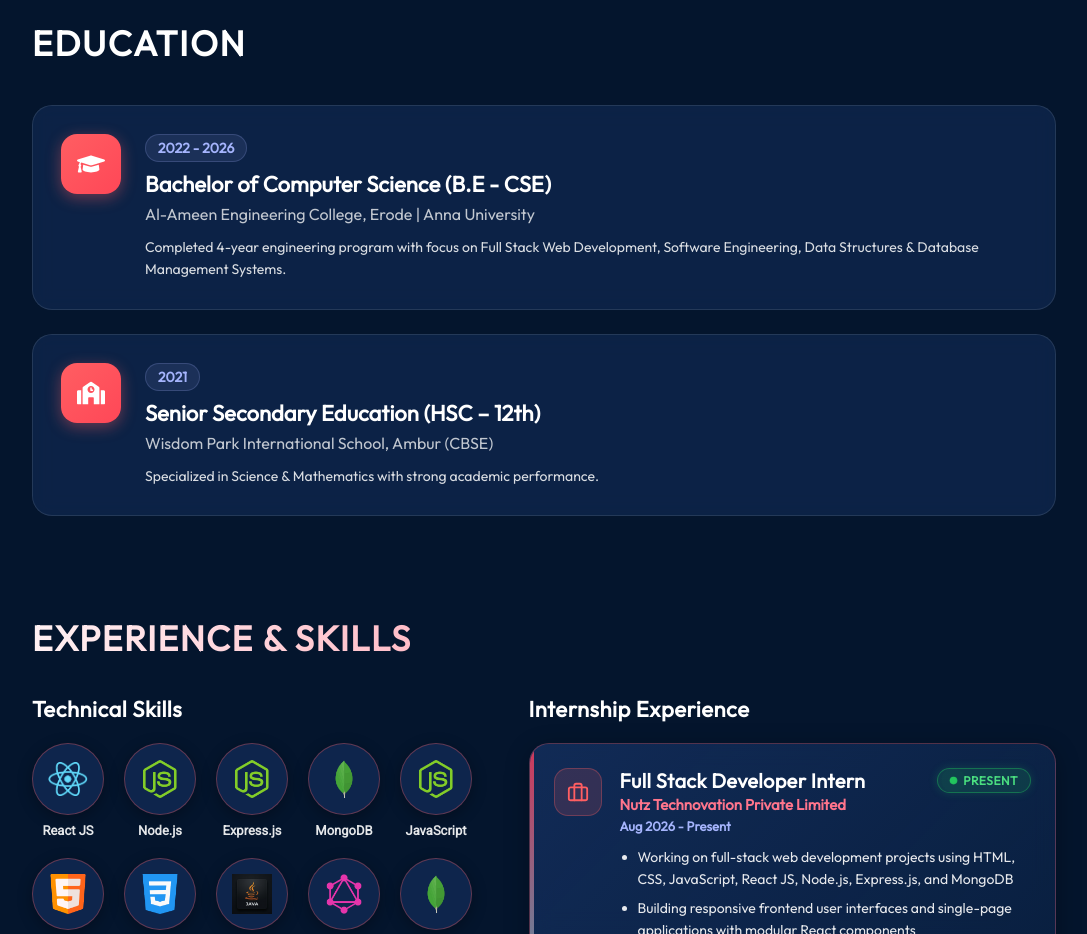
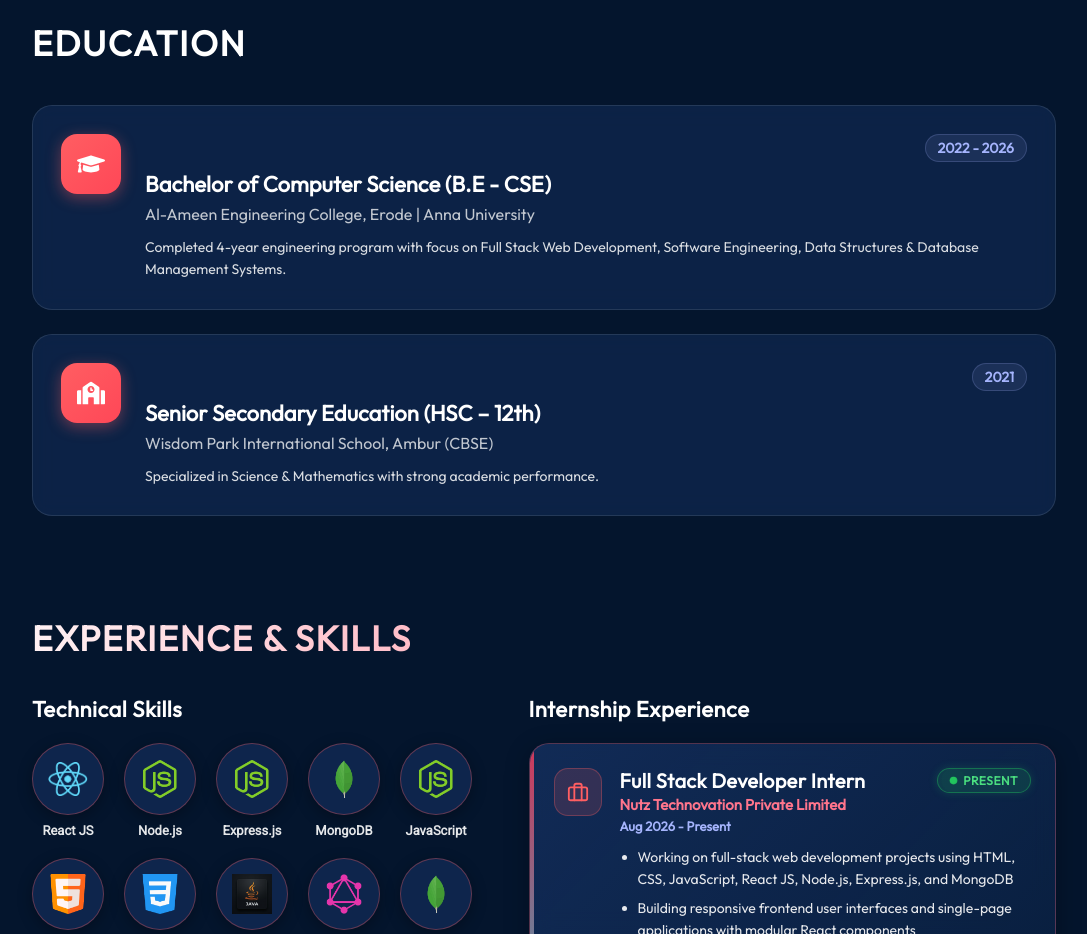
Before and after one commit to MohamedAdilAnsari/Portfolio, a React (Vite) app: page / in a window 1280 px wide. Shown: the part 1440-2374 px from the top of the page, without its empty margins (96-1183 px from the left). Built offline with nearby package versions, Linux system fonts and the light colour scheme.

Commit message:
Right-align education period badges (2022-2026 and 2021)

```diff
--- a/src/components/Education/Education.module.css
+++ b/src/components/Education/Education.module.css
@@ -62,7 +62,7 @@
 .header {
   display: flex;
   align-items: center;
-  justify-content: space-between;
+  justify-content: flex-end;
   margin-bottom: 8px;
   flex-wrap: wrap;
   gap: 12px;
@@ -76,6 +76,7 @@
   padding: 4px 12px;
   border-radius: 20px;
   border: 1px solid rgba(165, 180, 252, 0.2);
+  margin-left: auto;
 }
 
 .scoreBadge {
```
Also changed, not shown: 5 other files (tests, documents, lock files or other folders).
